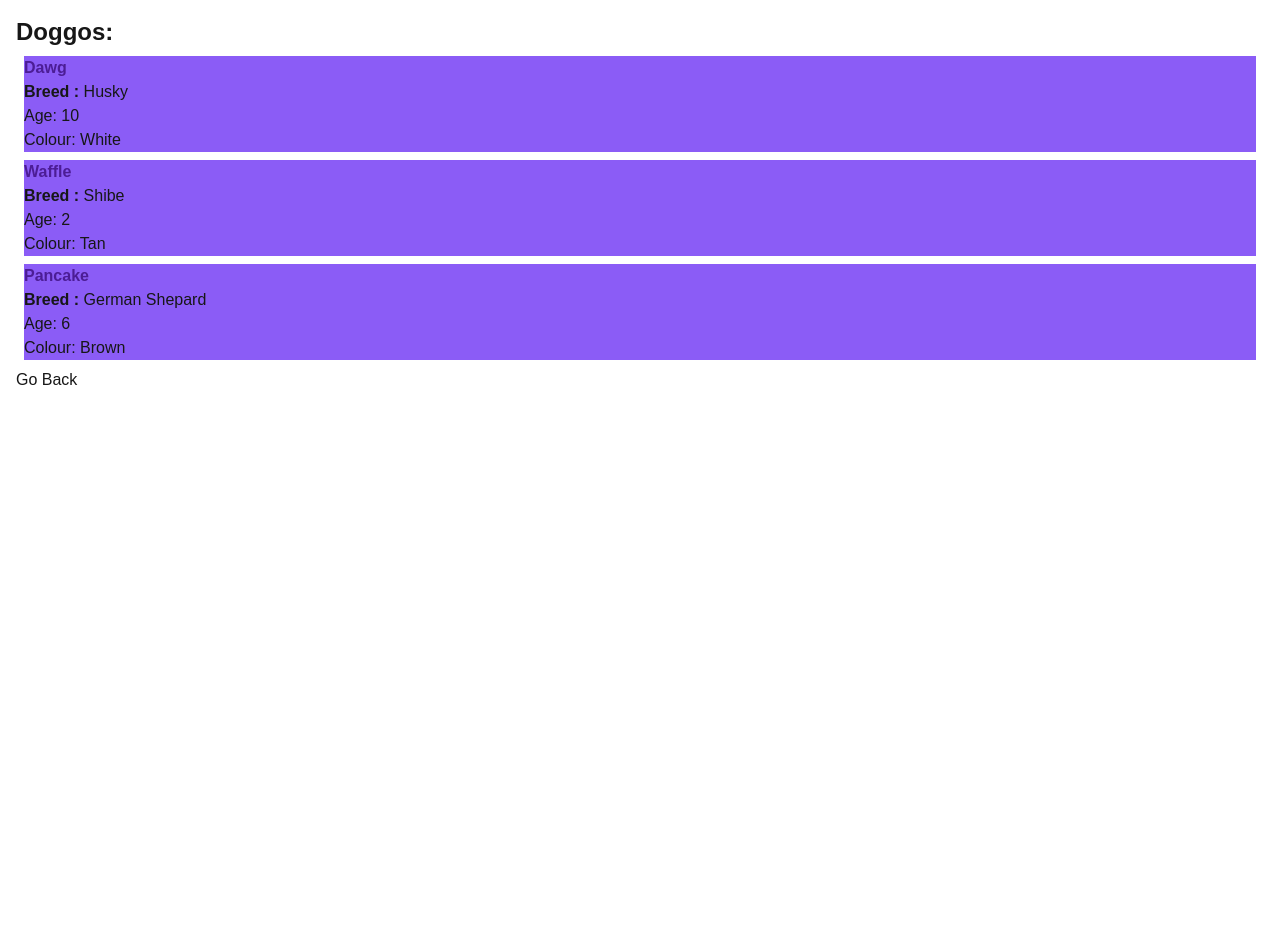
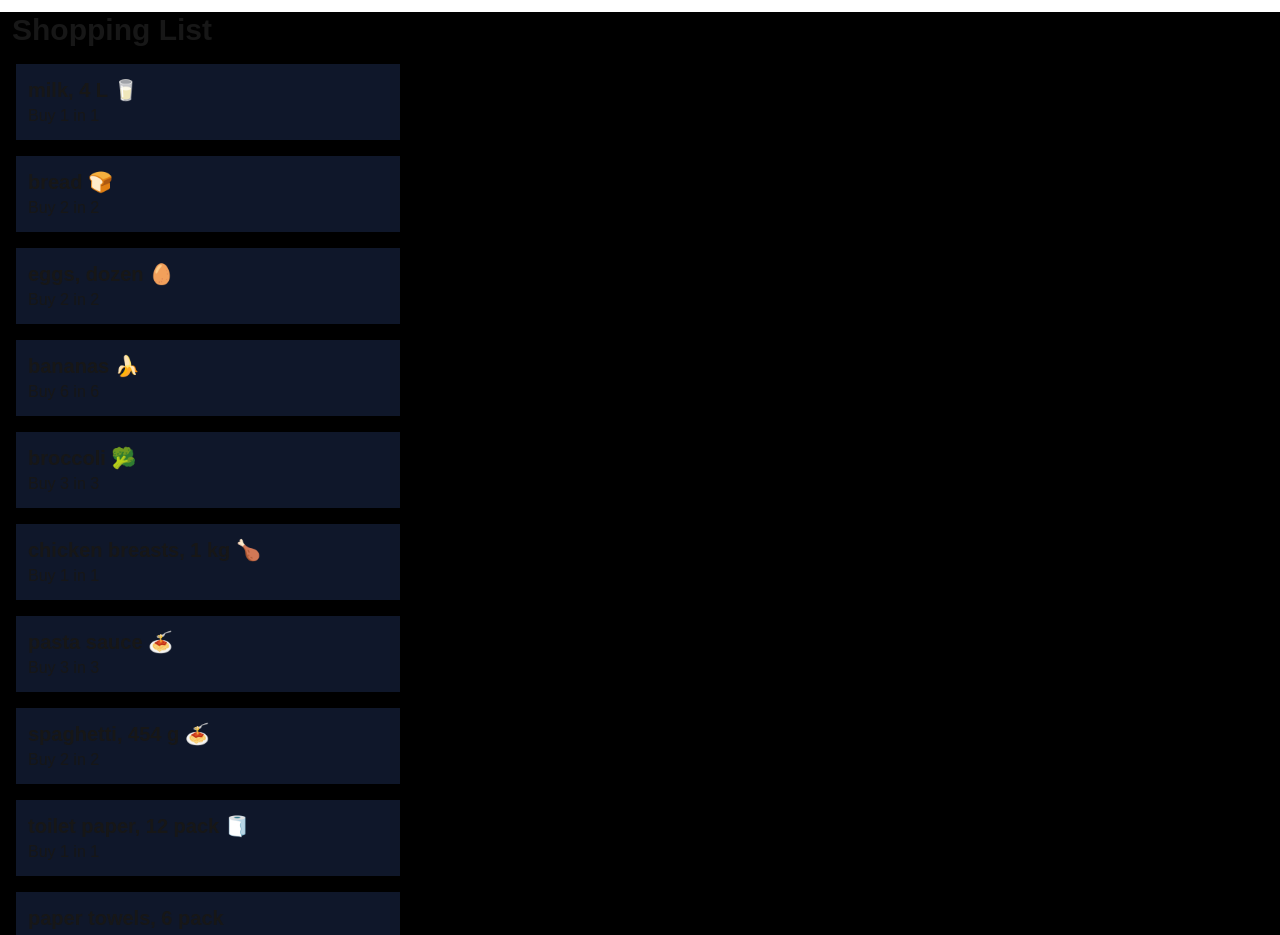
Before and after one commit to JRustulka/cprg306-assignments, a Next.js app: page /week-3 in a window 1280 px wide. Shown: the top 935 px of the page. Before the commit the page ends 800 px from the top, so only its background shows below. Built offline with nearby package versions, Linux system fonts and the light colour scheme.

Commit message:
Week-3 Assignment

```diff
--- /dev/null
+++ b/app/week-3/item-list.js
@@ -0,0 +1,140 @@
+import Item from "./item";
+
+export default function ItemList() {
+  const item1 = {
+    name: "milk, 4 L 🥛",
+    quantity: 1,
+    category: "dairy",
+  };
+
+  const item2 = {
+    name: "bread 🍞",
+    quantity: 2,
+    category: "bakery",
+  };
+
+  const item3 = {
+    name: "eggs, dozen 🥚",
+    quantity: 2,
+    category: "dairy",
+  };
+
+  const item4 = {
+    name: "bananas 🍌",
+    quantity: 6,
+    category: "produce",
+  };
+
+  const item5 = {
+    name: "broccoli 🥦",
+    quantity: 3,
+    category: "produce",
+  };
+
+  const item6 = {
+    name: "chicken breasts, 1 kg 🍗",
+    quantity: 1,
+    category: "meat",
+  };
+
+  const item7 = {
+    name: "pasta sauce 🍝",
+    quantity: 3,
+    category: "canned goods",
+  };
+
+  const item8 = {
+    name: "spaghetti, 454 g 🍝",
+    quantity: 2,
+    category: "dry goods",
+  };
+
+  const item9 = {
+    name: "toilet paper, 12 pack 🧻",
+    quantity: 1,
+    category: "household",
+  };
+
+  const item10 = {
+    name: "paper towels, 6 pack",
+    quantity: 1,
+    category: "household",
+  };
+
+  const item11 = {
+    name: "dish soap 🍽️",
+    quantity: 1,
+    category: "household",
+  };
+
+  const item12 = {
+    name: "hand soap 🧼",
+    quantity: 4,
+    category: "household",
+  };
+
+  return (
+    <ul>
+      <Item
+        name={item1.name}
+        quantity={item1.quantity}
+        category={item1.quantity}
+      />
+      <Item
+        name={item2.name}
+        quantity={item2.quantity}
+        category={item2.quantity}
+      />
+      <Item
+        name={item3.name}
+        quantity={item3.quantity}
+        category={item3.quantity}
+      />
+      <Item
+        name={item4.name}
+        quantity={item4.quantity}
+        category={item4.quantity}
+      />
+      <Item
+        name={item5.name}
+        quantity={item5.quantity}
+        category={item5.quantity}
+      />
+      <Item
+        name={item6.name}
+        quantity={item6.quantity}
+        category={item6.quantity}
+      />
+      <Item
+        name={item7.name}
+        quantity={item7.quantity}
+        category={item7.quantity}
+      />
+      <Item
+        name={item8.name}
+        quantity={item8.quantity}
+        category={item8.quantity}
+      />
+      <Item
+        name={item9.name}
+        quantity={item9.quantity}
+        category={item9.quantity}
+      />
+      <Item
+        name={item10.name}
+        quantity={item10.quantity}
+        category={item10.quantity}
+      />
+      <Item
+        name={item11.name}
+        quantity={item11.quantity}
+        category={item11.quantity}
+      />
+      <Item
+        name={item1.name}
+        quantity={item1.quantity}
+        category={item12.quantity}
+      />
+    </ul>
+  );
+}
--- /dev/null
+++ b/app/week-3/item.js
@@ -0,0 +1,10 @@
+export default function Item({ name, quantity, category }) {
+  return (
+    <li className="bg-slate-900 m-4 w-96 p-3">
+      <h2 className="font-bold text-xl">{name}</h2>
+      <p>
+        Buy {quantity} in {category}
+      </p>
+    </li>
+  );
+}
--- /dev/null
+++ b/app/week-3/page-demo.js
@@ -0,0 +1,52 @@
+import Link from "next/link";
+import Dog from "./dog";
+
+export default function Page() {
+  let dog1 = {
+    name: "Dawg",
+    breed: "Husky",
+    age: 10,
+    colour: "White",
+  };
+
+  let dog2 = {
+    name: "Waffle",
+    breed: "Shibe",
+    age: 2,
+    colour: "Tan",
+  };
+
+  let dog3 = {
+    name: "Pancake",
+    breed: "German Shepard",
+    age: 6,
+    colour: "Brown",
+  };
+
+  return (
+    <main className="m-4">
+      <h2 className="text-2xl font-bold">Doggos:</h2>
+      <Dog
+        name={dog1.name}
+        breed={dog1.breed}
+        age={dog1.age}
+        colour={dog1.colour}
+      />
+      <Dog
+        name={dog2.name}
+        breed={dog2.breed}
+        age={dog2.age}
+        colour={dog2.colour}
+      />
+      <Dog
+        name={dog3.name}
+        breed={dog3.breed}
+        age={dog3.age}
+        colour={dog3.colour}
+      />
+      <p>
+        <Link href="/">Go Back</Link>
+      </p>
+    </main>
+  );
+}
--- a/app/week-3/page.js
+++ b/app/week-3/page.js
@@ -1,52 +1,10 @@
-import Link from "next/link";
-import Dog from "./dog";
+import ItemList from "./item-list";
 
 export default function Page() {
-  let dog1 = {
-    name: "Dawg",
-    breed: "Husky",
-    age: 10,
-    colour: "White",
-  };
-
-  let dog2 = {
-    name: "Waffle",
-    breed: "Shibe",
-    age: 2,
-    colour: "Tan",
-  };
-
-  let dog3 = {
-    name: "Pancake",
-    breed: "German Shepard",
-    age: 6,
-    colour: "Brown",
-  };
-
   return (
-    <main className="m-4">
-      <h2 className="text-2xl font-bold">Doggos:</h2>
-      <Dog
-        name={dog1.name}
-        breed={dog1.breed}
-        age={dog1.age}
-        colour={dog1.colour}
-      />
-      <Dog
-        name={dog2.name}
-        breed={dog2.breed}
-        age={dog2.age}
-        colour={dog2.colour}
-      />
-      <Dog
-        name={dog3.name}
-        breed={dog3.breed}
-        age={dog3.age}
-        colour={dog3.colour}
-      />
-      <p>
-        <Link href="/">Go Back</Link>
-      </p>
+    <main className="bg-black">
+      <h1 className="text-3xl font-bold m-3">Shopping List</h1>
+      <ItemList />
     </main>
   );
 }
```
Also changed, not shown: app/week-3/dog-demo.js (renamed from app/week-3/dog.js).
